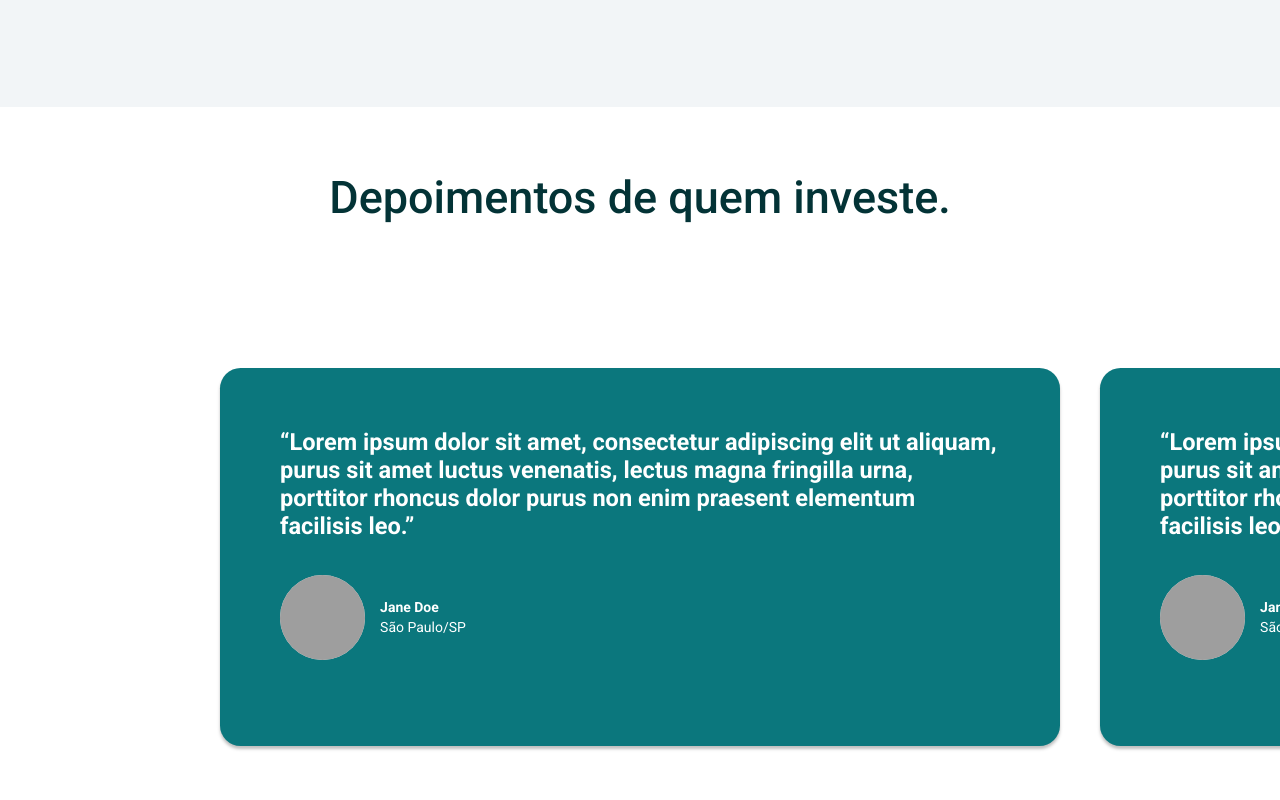
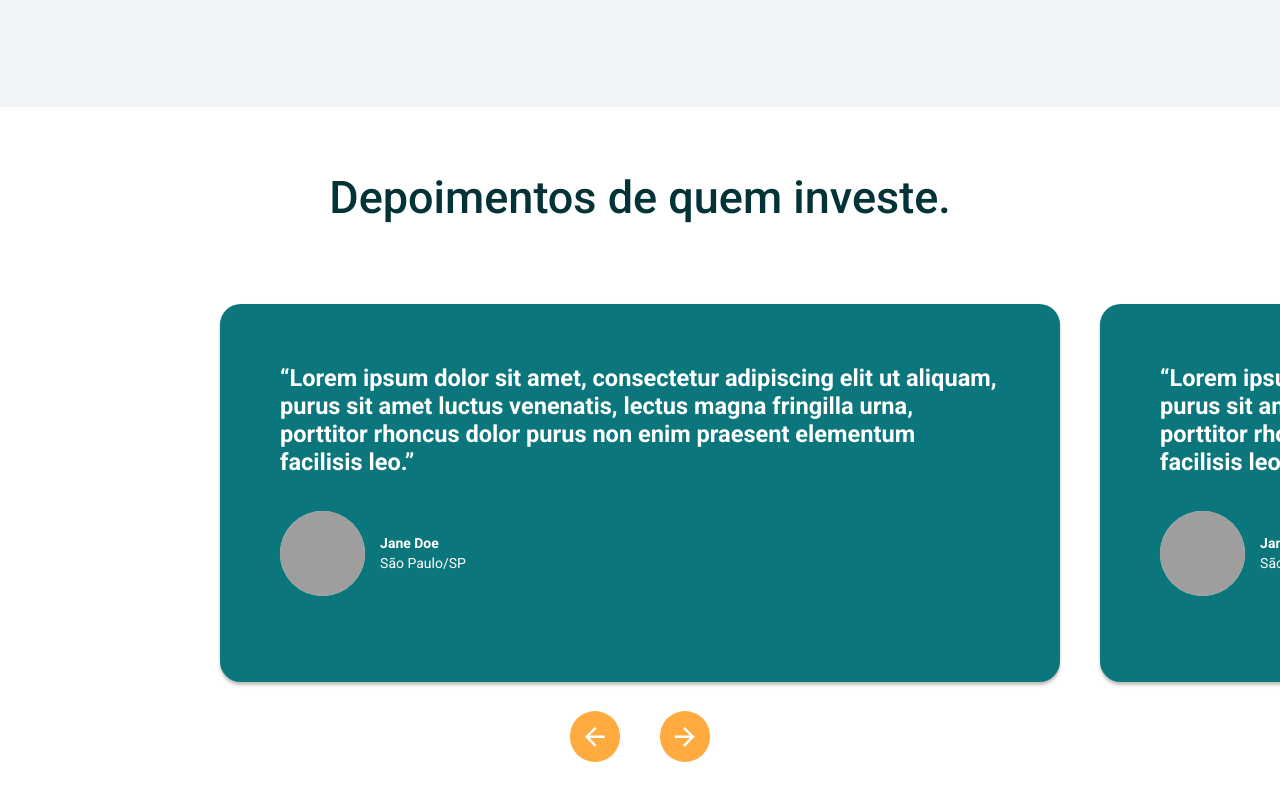
Before and after one commit to atlascodedev/munay-nextjs-frontend, a Next.js app: page / in a window 1280 px wide. Shown: the part 2495-3295 px from the top of the page. Built offline with nearby package versions, Linux system fonts and the light colour scheme; grey boxes are pictures that could not be loaded; a web font is replaced by a local one.

Commit message:
[Feature] Testimonials slide custom navigation properly positioned relative to its parent container

```diff
--- a/components/App/PromotionSection/Main/styles/index.tsx
+++ b/components/App/PromotionSection/Main/styles/index.tsx
@@ -24,8 +24,6 @@ const Container = styled.div`
 `;
 
 const PicturesMainContainer = styled.div`
-  position: relative;
-
   img {
     width: 100%;
     height: 100%;
@@ -94,13 +92,11 @@ const PromotionSectionLayout = ({}: PromotionSectionLayoutProps) => {
                 variants={{
                   visible: {
                     opacity: 1,
-                    translateX: 0,
-                    translateY: 0,
+                    x: 0,
                   },
                   hidden: {
                     opacity: 0,
-                    translateX: "-20%",
-                    translateY: "10%",
+                    x: 20,
                   },
                 }}
               >
--- a/components/App/Testimonials/Main/index.tsx
+++ b/components/App/Testimonials/Main/index.tsx
@@ -18,6 +18,10 @@ const Testimonials = (props: TestimonialsProps) => {
   return (
     <TestimonialsLayout>
       <Swiper
+        navigation={{
+          nextEl: ".testimonial-forward",
+          prevEl: ".testimonial-back",
+        }}
         id="swiper-testimonials"
         slidesPerView={1}
         spaceBetween={20}
@@ -25,6 +29,11 @@ const Testimonials = (props: TestimonialsProps) => {
           1024: {
             slidesPerView: 1.5,
             spaceBetween: 40,
+            centeredSlides: true,
+          },
+          1600: {
+            slidesPerView: 1.8,
+            spaceBetween: 0,
             centeredSlides: true,
           },
         }}
--- a/components/App/Testimonials/Main/styles/index.tsx
+++ b/components/App/Testimonials/Main/styles/index.tsx
@@ -1,5 +1,7 @@
 import styled from "styled-components";
 import { motion } from "framer-motion";
+import { SvgIcon } from "@material-ui/core";
+import { ArrowForward, ArrowLeft } from "@material-ui/icons";
 
 const Root = styled.div`
   width: 100%;
@@ -37,7 +39,8 @@ const Title = styled.div`
 const SliderContainer = styled.div`
   height: auto;
   width: 100%;
-  margin: 5% 0px;
+  margin: 0px 0px;
+  position: relative;
 `;
 
 const CardRoot = styled.div`
@@ -58,6 +61,10 @@ const CardRoot = styled.div`
     height: auto;
     padding: 60px;
     margin: 0px;
+  }
+
+  @media (min-width: 1600px) {
+    max-width: 750px;
   }
 `;
 
@@ -124,6 +131,45 @@ interface TestimonialCardProps {
   location: string;
 }
 
+const SliderNavigationContainer = styled.div`
+  position: absolute;
+  width: 100%;
+  display: flex;
+  justify-content: center;
+  align-items: center;
+  height: auto;
+  bottom: 5px;
+  z-index: 900;
+
+
+  @media (min-width: 1024px) {
+      bottom: 0;
+  }
+`;
+
+const SliderNavigationButtonRoot = styled.div`
+  width: 51.03px;
+  height: 51.03px;
+  display: flex;
+  justify-content: center;
+  align-items: center;
+  cursor: pointer;
+  margin: 0px 20px;
+
+  background: ${(props) => props.theme.palette.secondary.main};
+  border-radius: 50%;
+
+  @media (min-width: 1024px) {
+    width: 50.27px;
+    height: 50.27px;
+  }
+
+  .MuiSvgIcon-root {
+    fill: ${(props) => props.theme.palette.secondary.contrastText};
+    font-size: 1.85rem;
+  }
+`;
+
 export const TestimonialCard = ({
   imageURL = "https://via.placeholder.com/750",
   location,
@@ -160,7 +206,41 @@ const TestimonialsLayout: React.FC<TestimonialsLayoutProps> = ({
     <Root>
       <Container>
         <Title>Depoimentos de quem investe.</Title>
-        <SliderContainer>{children}</SliderContainer>
+        <SliderContainer>
+          {children}
+
+          <SliderNavigationContainer>
+            <motion.div
+              className="testimonial-back"
+              variants={{
+                hover: { scale: 1.1 },
+                tap: { scale: 0.9 },
+              }}
+              whileTap="tap"
+              whileHover="hover"
+            >
+              <SliderNavigationButtonRoot>
+                <SvgIcon
+                  component={ArrowForward}
+                  style={{ transform: "rotate(180deg)" }}
+                />
+              </SliderNavigationButtonRoot>
+            </motion.div>
+            <motion.div
+              className="testimonial-forward"
+              variants={{
+                hover: { scale: 1.1 },
+                tap: { scale: 0.9 },
+              }}
+              whileTap="tap"
+              whileHover="hover"
+            >
+              <SliderNavigationButtonRoot>
+                <SvgIcon component={ArrowForward} />
+              </SliderNavigationButtonRoot>
+            </motion.div>
+          </SliderNavigationContainer>
+        </SliderContainer>
       </Container>
     </Root>
   );
--- a/theme/index.tsx
+++ b/theme/index.tsx
@@ -45,7 +45,7 @@ export const styledTheme: StyledTheme = {
       main: "#FFAB40",
       light: "#FFDD71",
       dark: "#C77C02",
-      contrastText: "#333",
+      contrastText: "#fff",
     },
 
     background: {
```
